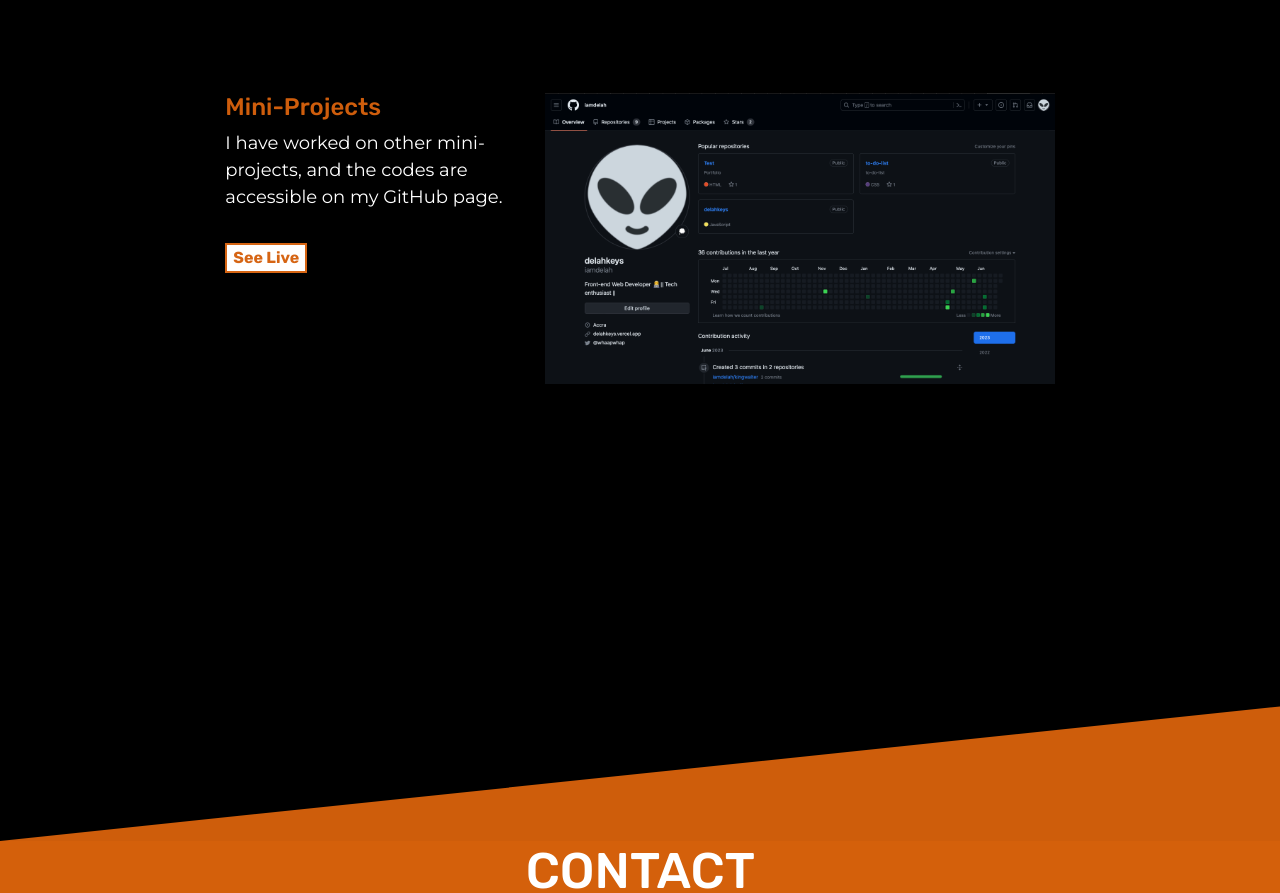
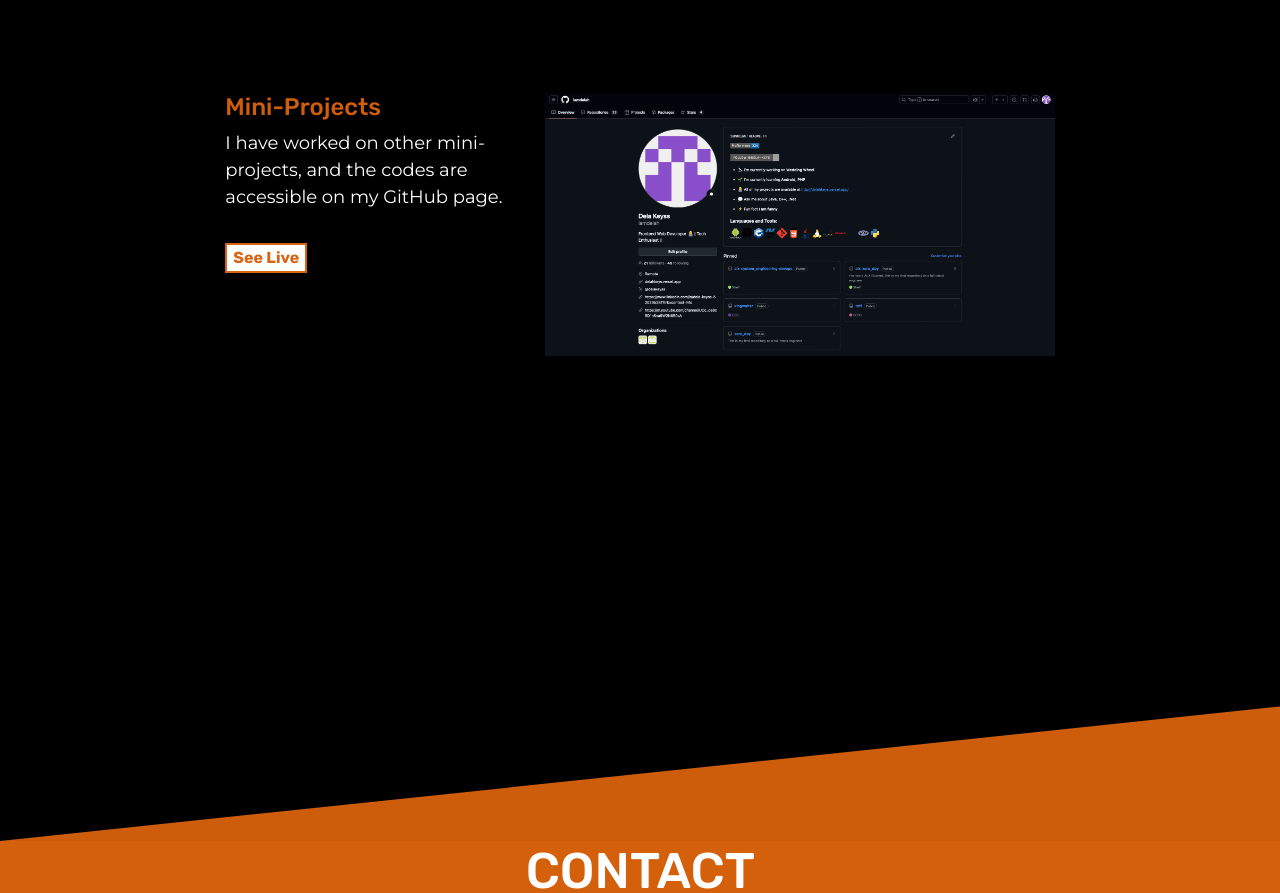
Before and after one commit to iamdelah/delahkeys, a plain HTML site: page index.html in a window 1280 px wide. Shown: the part 2851-3744 px from the top of the page. Drawn offline with nearby package versions, Linux system fonts and the light colour scheme.

Commit message:
index.html

```diff
--- a/index.html
+++ b/index.html
@@ -78,7 +78,7 @@
                 <a href="https://github.com/iamdelah" target="_blank"> <button class="live mt-3" ><b>See Live</b></button></a>
              </div>
              <div class="col-lg-5 col-12 mb-5" id="" data-aos="fade-right">
-                <a href="https://github.com/iamdelah" target="_blank"> <img src="image/screen.png" alt="project3" class="img-fluid"></a>
+                <a href="https://github.com/iamdelah" target="_blank"> <img src="image/github.png" alt="project3" class="img-fluid"></a>
             </div>
         </div>
 
```
